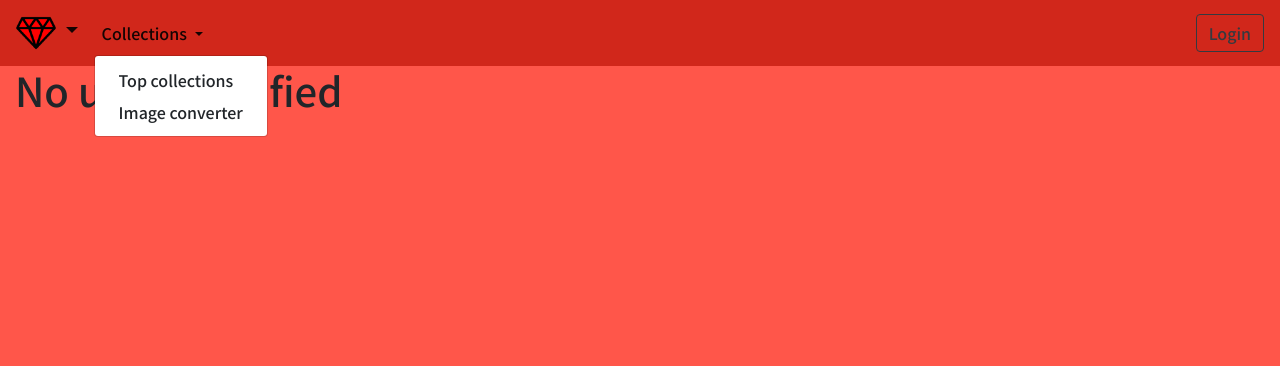
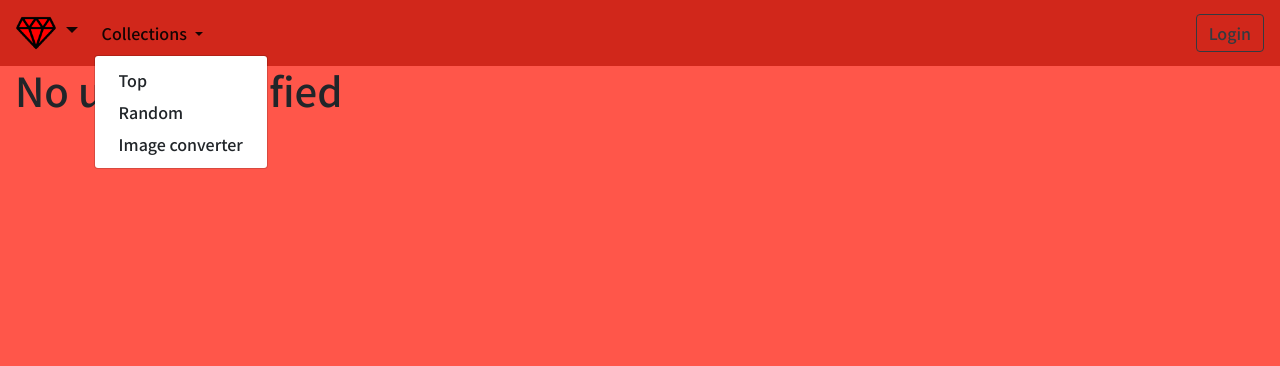
Before and after one commit to 975miles/Geminer, a PHP site: page /profile/index.php in a window 1280 px wide, after a click on "Collections". Shown: the top 366 px of the page. Run offline with PHP 8.4, Linux system fonts and the light colour scheme; data that the repository does not hold is empty; some web fonts are replaced.

Commit message:
stuff )36(

```diff
--- a/public/collection/leaderboard.php
+++ b/public/collection/leaderboard.php
@@ -40,5 +40,6 @@ foreach ($collections as $collection) {
 <?php
 $paginator = new Paginator($collection_count, $collections_shown_per_page, $page_number, "(:num)");
 require $_SERVER['DOCUMENT_ROOT']."/../pages/pagination.php";
-gen_bottom();
 ?>
+<p>Or, find <a href="/collection/random">a random collection</a>.</p>
+<?php gen_bottom(); ?>
--- a/public/log/in.php
+++ b/public/log/in.php
@@ -37,7 +37,7 @@ if (count($results) == 0) {
 
     }
 
-    $name = strtolower($user_logging_in->name);
+    $name = $user_logging_in->name;
     if (is_null($name) or mb_strlen($name) > $max_username_length_free or mb_strlen($name) < $min_username_length_free or !valid_username($name) or user_exists($name))
         do {
             $default_username_length = 6;
--- a/public/premium/redeem.php
+++ b/public/premium/redeem.php
@@ -12,7 +12,7 @@ if ($user['is_premium']) {
 }
 
 if (isset($_POST) and isset($_POST['code'])) {
-    $code_hash = hash("sha512", $_POST['code']);
+    $code_hash = hash("sha512", trim($_POST['code']));
     $sth = $dbh->prepare("SELECT * FROM codes WHERE code_hash = ?");
     $sth->execute([$code_hash]);
     $results = $sth->fetchAll(PDO::FETCH_ASSOC);
@@ -28,7 +28,7 @@ if (isset($_POST) and isset($_POST['code'])) {
 <h1>Redeem</h1>
 <p>Don't have a code? Read about getting one <a class="btn btn-sm btn-primary" href="/premium">here</a>.</p>
 <form action="" method="post" autocomplete="off">
-    <input type="text" name="code" class="form-control" placeholder="Enter your premium code here" value="<?php if (isset($_GET['code'])) echo $_GET['code']; ?>">
+    <input type="text" name="code" class="form-control" placeholder="Enter your premium code here" value="<?php if (isset($_GET['code'])) echo $_GET['code']; else if (isset($_POST['code'])) echo $_POST['code']; ?>">
     <button type="submit" class="btn btn-lg btn-primary">Submit</button>
 </form>
 
--- a/public/profile/index.php
+++ b/public/profile/index.php
@@ -116,6 +116,8 @@ if (isset($_GET['user'])) {
                 <a href="edit" class="btn btn-primary">Edit your profile</a>
                 <br>
                 <a href="/collection/create" class="btn btn-primary">Create new collection</a>
+                <br>
+                <a href="/profile?p=<?=$user['identificator_id']?>">Permanent link to profile</a>
         <?php
             }
         } else {
@@ -166,6 +168,14 @@ if (isset($_GET['user'])) {
         <h1>User not found</h1>
         <?php
     }
+} else if (isset($_GET['p'])) {
+    $sth = $dbh->prepare("SELECT * FROM users WHERE identificator_id = ?");
+    $sth->execute([$_GET['p']]);
+    $user_found = $sth->fetchAll(PDO::FETCH_ASSOC);
+    if (count($user_found) == 0)
+        throw_error("That link is invalid.");
+    else
+        redirect("/profile?user=".$user_found[0]['name']);
 } else {
     if ($is_logged_in)
         redirect("?user=".$user['name']);
--- a/template/middle.php
+++ b/template/middle.php
@@ -27,10 +27,11 @@
                     Collections
                     </a>
                     <div class="dropdown-menu" aria-labelledby="collectionsDropdown">
-                        <a class="dropdown-item" href="/collection/leaderboard">Top collections</a>
+                        <a class="dropdown-item" href="/collection/leaderboard">Top</a>
+                        <a class="dropdown-item" href="/collection/random">Random</a>
                         <?php if ($is_logged_in) { ?>
-                        <a class="dropdown-item" href="/profile?user=<?=$user['name']?>">Your collections</a>
-                        <a class="dropdown-item" href="/collection/create">Create a new collection</a>
+                        <a class="dropdown-item" href="/profile?user=<?=$user['name']?>">Yours</a>
+                        <a class="dropdown-item" href="/collection/create">Create new</a>
                         <?php } ?>
                         <a class="dropdown-item" href="/collection/imgconverter">Image converter</a>
                     </div>
```
Also changed, not shown: public/collection/random.php (added, +9 -0 lines).
